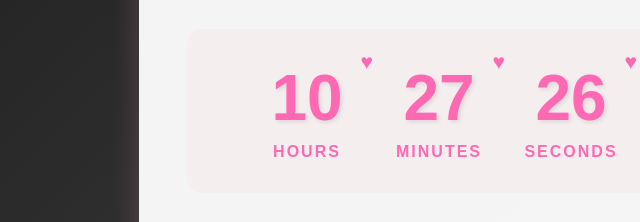
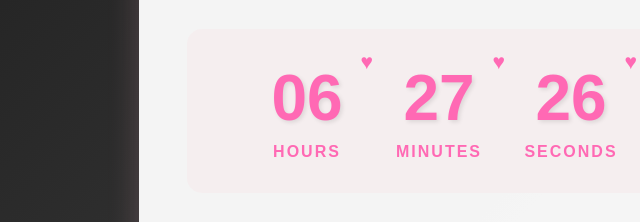
Before and after one commit to HDICoder/Happy-Birthday-Aliaaa, a plain HTML site: page index.html in a window 1280 px wide. Shown: the part 316-538 px from the top of the page, 201-841 px from the left. Drawn offline with nearby package versions, Linux system fonts and the light colour scheme.

Commit message:
Add files via upload

```diff
--- a/index.html
+++ b/index.html
@@ -633,57 +633,48 @@
     </div>
 
     <script>
+      // Function to get current GST date and time
       function getGSTDate() {
         const date = new Date();
-        const offsetMinutes = date.getTimezoneOffset();
-        const GSTOffsetMinutes = -240;
+        // Convert current date to UTC then add GST offset (4 hours ahead of UTC)
         return new Date(
-          date.getTime() + (offsetMinutes + GSTOffsetMinutes) * 60000
+          date.getTime() + (4 * 60 - date.getTimezoneOffset()) * 60000
         );
       }
 
-      // Set target date to November 4, 12 AM GST
+      // Set target date to Dubai's midnight on November 4
       const targetDate = new Date("2024-11-04T00:00:00+04:00");
 
       function updateTimer() {
-        const now = getGSTDate();
+        const now = new Date();
         const timeLeft = targetDate - now;
 
         if (timeLeft <= 0) {
-          const countdownContainer = document.getElementById(
-            "countdown-container"
-          );
-          const contentContainer = document.getElementById("content-container");
-
-          countdownContainer.classList.add("fade-out");
-
-          setTimeout(() => {
-            countdownContainer.style.display = "none";
-            contentContainer.style.display = "contents";
-          }, 1000);
+          // Countdown has ended, show the content
+          document.getElementById("countdown-container").style.display = "none";
+          document.getElementById("content-container").style.display =
+            "contents";
+          createStars();
+          showMessage(0);
           return;
         }
 
-        // Calculate time units
+        // Calculate time left in hours, minutes, and seconds
         const hours = Math.floor(timeLeft / (1000 * 60 * 60));
         const minutes = Math.floor((timeLeft % (1000 * 60 * 60)) / (1000 * 60));
         const seconds = Math.floor((timeLeft % (1000 * 60)) / 1000);
 
-        // Update DOM with animation
-        ["hours", "minutes", "seconds"].forEach((unit, index) => {
-          const element = document.getElementById(unit);
-          const value = String([hours, minutes, seconds][index]).padStart(
-            2,
-            "0"
-          );
-          if (element.textContent !== value) {
-            element.style.transform = "scale(1.1)";
-            element.textContent = value;
-            setTimeout(() => {
-              element.style.transform = "scale(1)";
-            }, 100);
-          }
-        });
+        // Update countdown display
+        document.getElementById("hours").textContent = String(hours).padStart(
+          2,
+          "0"
+        );
+        document.getElementById("minutes").textContent = String(
+          minutes
+        ).padStart(2, "0");
+        document.getElementById("seconds").textContent = String(
+          seconds
+        ).padStart(2, "0");
 
         requestAnimationFrame(updateTimer);
       }
@@ -691,13 +682,15 @@
       // Start the countdown
       updateTimer();
 
-      // Check if we should show content immediately
+      // Immediate check on page load for expired countdown
       window.addEventListener("load", () => {
-        const now = getGSTDate();
+        const now = new Date();
         if (now >= targetDate) {
           document.getElementById("countdown-container").style.display = "none";
           document.getElementById("content-container").style.display =
             "contents";
+          createStars();
+          showMessage(0);
         }
       });
 
@@ -744,7 +737,7 @@
           const currentMessage = messages[index];
           currentMessage.classList.add("active");
 
-          if (index === 5) {
+          if (index === 7) {
             const specialText =
               currentMessage.querySelector(".highlight-special");
             createFloatingHearts(specialText);
```
